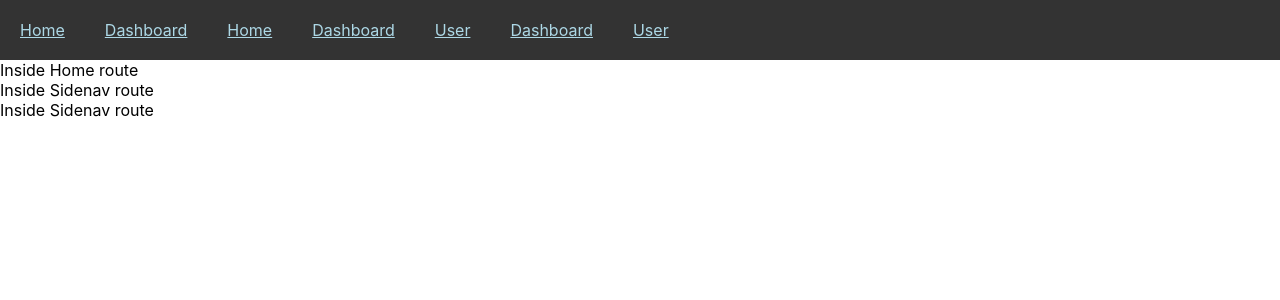
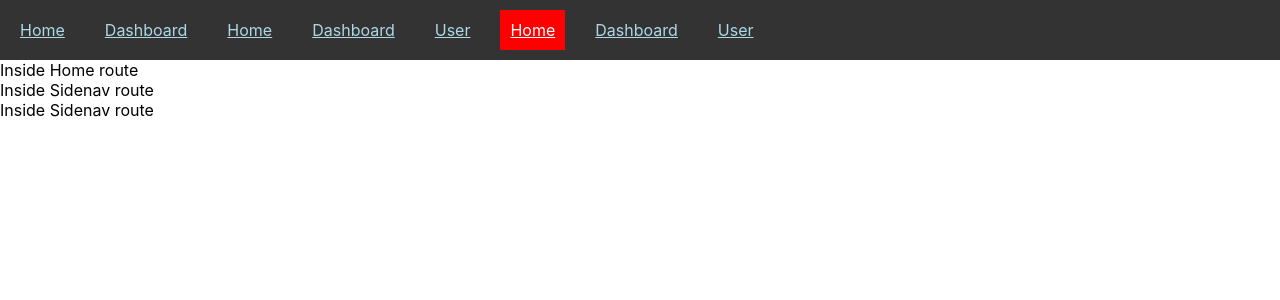
Before and after one commit to doniisetiiawan/react-router-txp, a React (Create React App) app: page / in a window 1280 px wide. Shown: the top 300 px of the page. Built offline with nearby package versions, Linux system fonts and the light colour scheme.

Commit message:
Navlink exact prop

```diff
--- a/src/App.jsx
+++ b/src/App.jsx
@@ -42,6 +42,12 @@ class App extends Component {
           >
             User
           </Link>
+          <NavLink
+            to="/"
+            exact
+          >
+            Home
+          </NavLink>
           <NavLink
             to="/dashboard"
             activeClassName="selectedLink"
```
